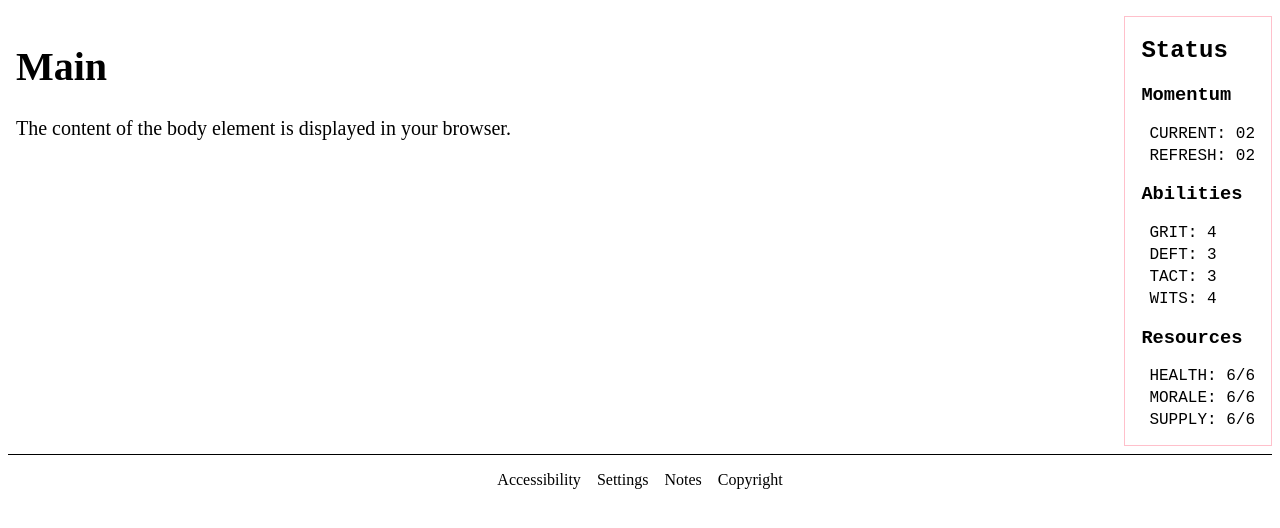
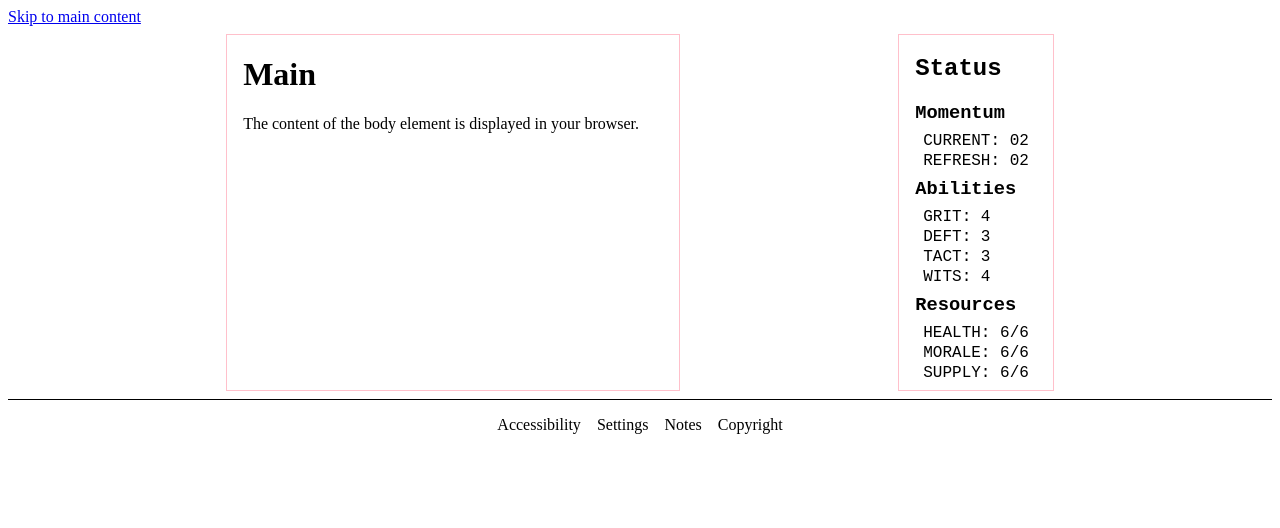
Before and after one commit to jw-allen/twine, a plain HTML site: page space1/index.html in a window 1280 px wide. Drawn offline with Linux system fonts and the light colour scheme.

Commit message:
Update style.css

```diff
--- a/space1/style.css
+++ b/space1/style.css
@@ -1,4 +1,5 @@
-#skip {
+
+  .sr-only {
   position:absolute;
   left:-10000px;
   top:auto;
@@ -13,38 +14,47 @@
   }
 
 #columns{
-  display:block flex;
+  display:flex;
   flex-direction:row;
+  justify-content:space-evenly;
 }
 #columns ul{
   list-style:none;
 }
 
 main, #stats-box{
+  font-size:16px;
   margin:8px 0px;
+  padding:0px 16px;
+  border:1px solid pink;
 }
 
 main{
-  flex-grow:1;
-  padding-left:8px;
-  padding-right:16px;
-  font-size:20px;
+  flex-grow:0;
+  flex-shrink:1;
+  flex-basis:420px;
+}
+
+aside{
+  margin:0px;
+  padding:0px;
 }
 
 #stats-box{
-  border:1px solid pink;
   width:auto;
-  padding-left:16px;
-  padding-right:8px;
   flex-grow:0;
+  flex-shrink:0;
   font-family:monospace;
-  font-size:16px;
+}
+#stats-box h3{
+  margin: 4px 0px 8px;
 }
 #stats-box ul{
+  margin:0px 0px 8px;
   padding:0px 8px 0px;
 }
 #stats-box ul li{
-  margin:0px 0px 4px;
+  margin:0px 0px 2px;
 }
 
 footer {
```
